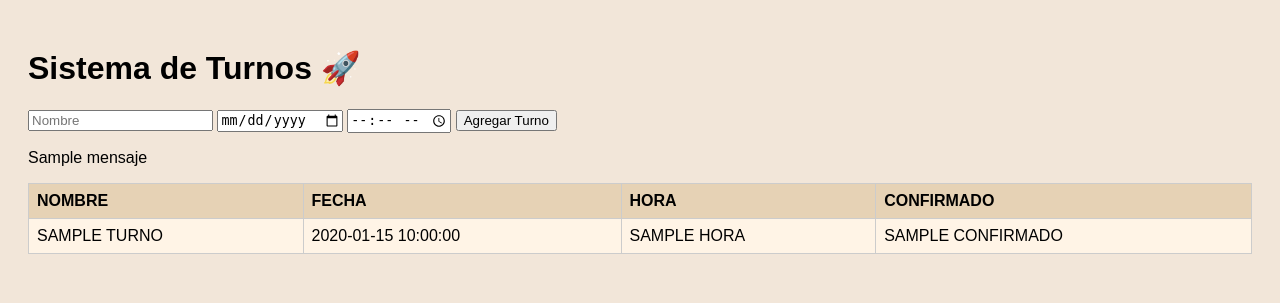
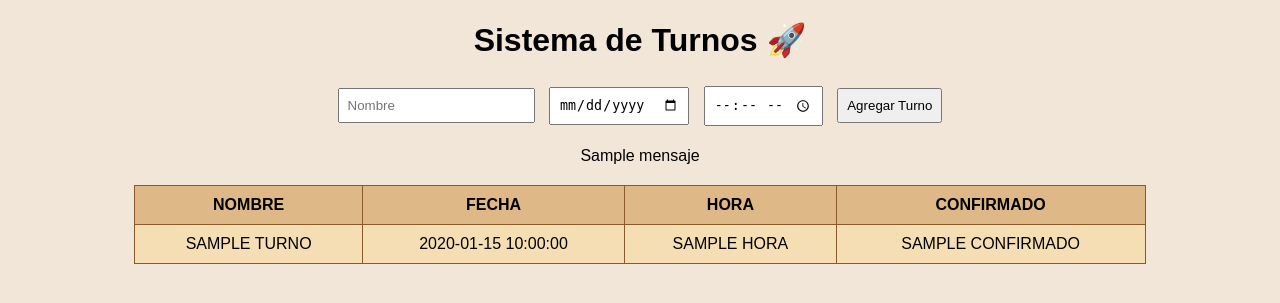
Before and after one commit to jorge221317-max/RESERVAS, a FastAPI app: template api/templates/index.html in a window 1280 px wide. Shown: the top 303 px of the page. Run offline with FastAPI, Linux system fonts and the light colour scheme; the template is opened without the code that fills it: most values are stand-ins (such as "Sample title", 1, 10 or a date in 2020).

Commit message:
Update style.css

```diff
--- a/api/static/style.css
+++ b/api/static/style.css
@@ -1,22 +1,31 @@
 body {
     font-family: Arial, sans-serif;
-    background-color: #f2e6d9; /* madera clara */
-    padding: 20px;
+    background-color: #f2e6d9;
+    text-align: center;
+}
+
+form input, form button {
+    margin: 5px;
+    padding: 8px;
 }
 
 table {
+    margin: 20px auto;
     border-collapse: collapse;
-    width: 100%;
-    background-color: #fff4e6; /* fondo tipo Excel */
+    width: 80%;
 }
 
 th, td {
-    border: 1px solid #ccc;
-    padding: 8px;
-    text-align: left;
-    text-transform: uppercase; /* letras en mayúsculas */
+    border: 1px solid #8b5a2b;
+    padding: 10px;
 }
 
 th {
-    background-color: #e6d2b5; /* encabezado */
+    background-color: #deb887; /* color tipo madera */
+    text-transform: uppercase;
 }
+
+td {
+    background-color: #f5deb3; /* color madera claro */
+    text-transform: uppercase;
+}
```
